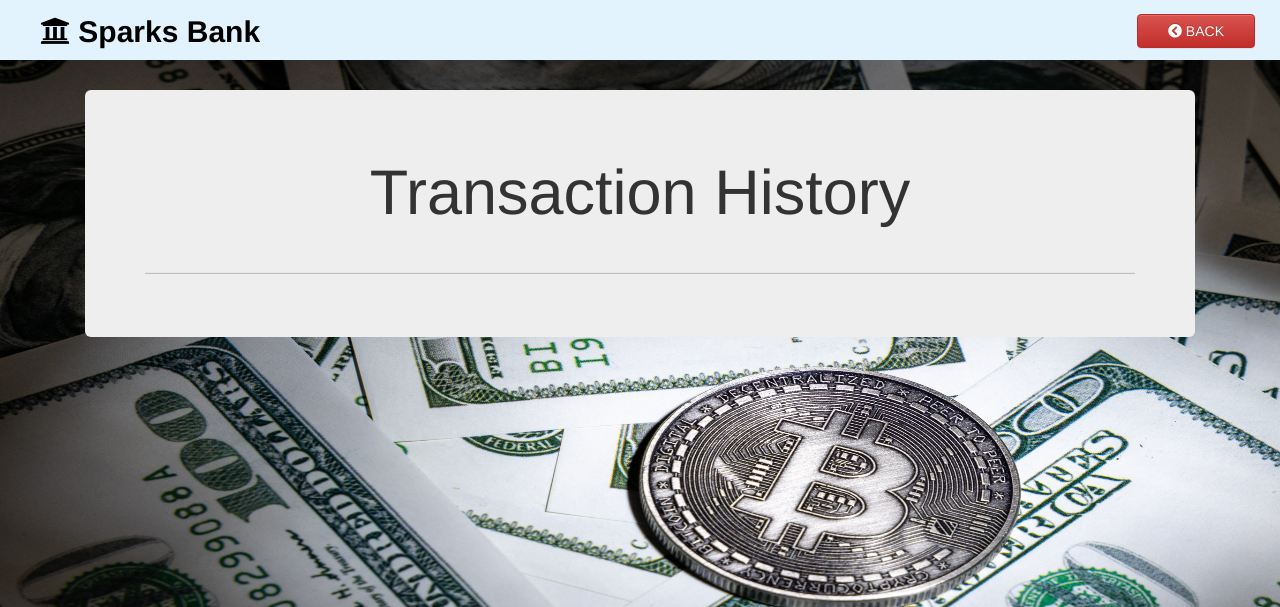
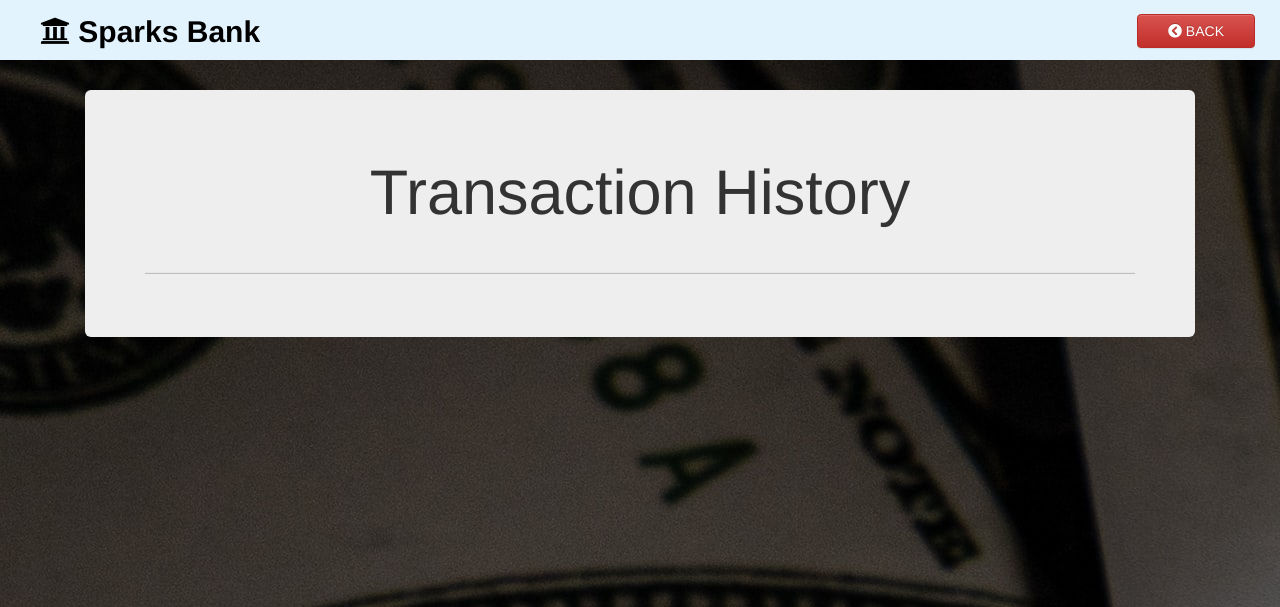
Before and after one commit to maheshpishe/Bank-System-Django, a Django app: page /history in a window 1280 px wide. Shown: the top 607 px of the page. Run offline with Django 3.2, Linux system fonts and the light colour scheme; data that the repository does not hold is empty; some libraries are stand-ins or nearby versions.

Commit message:
finallast

```diff
--- a/templates/acc.html
+++ b/templates/acc.html
@@ -7,8 +7,9 @@
 	body{
     background-image: url('{% static 'img7.jpg'%}');
     background-repeat: no-repeat;
-    background-size: 1800px 900px;
+    max-width:100%;height:auto;
     background-attachment: scroll;
+    width: 100%;
 
 
 }
@@ -128,6 +129,7 @@ section{
 <!DOCTYPE html>
 <html>
 <head>
+  <meta name="viewport" content="width=device-width, initial-scale=1.0">
 	<meta charset="utf-8">
 	<title>Account</title>
     <nav>
--- a/templates/base.html
+++ b/templates/base.html
@@ -1,6 +1,7 @@
 <!DOCTYPE html>
 <html>
 <head>
+	<meta name="viewport" content="width=device-width, initial-scale=1.0">
 	<meta charset="utf-8">
 	<title>Bank System</title>
 	<link href="https://cdn.jsdelivr.net/npm/bootstrap@5.0.2/dist/css/bootstrap.min.css" rel="stylesheet" integrity="sha384-EVSTQN3/azprG1Anm3QDgpJLIm9Nao0Yz1ztcQTwFspd3yD65VohhpuuCOmLASjC" crossorigin="anonymous">
--- a/templates/history.html
+++ b/templates/history.html
@@ -6,8 +6,9 @@
   body{
     background-image: url('{% static 'img8.jpg'%}');
     background-repeat: no-repeat;
-    background-size: 1800px 900px;
+    max-width:100%;height:auto;
     background-attachment: fixed;
+    width: 100%;
 
 
 }
@@ -116,6 +117,7 @@ section{
 <!DOCTYPE html>
 <html>
 <head>
+  <meta name="viewport" content="width=device-width, initial-scale=1.0">
 	<meta charset="utf-8">
 	<title>Account</title>
   <nav>
--- a/templates/home.html
+++ b/templates/home.html
@@ -19,8 +19,9 @@
 body{
     background-image: url('{% static 'img3.jpeg'%}');
     background-repeat: no-repeat;
-    background-size: 1800px 900px;
+    max-width:100%;height:auto;
     background-attachment: fixed;
+    width: 100%;
 
 
 }
@@ -151,7 +152,7 @@ section{
 <html>
 
 <head>
-  <meta name="viewport" content="width=device-width, initial-scale=1">
+  <meta name="viewport" content="width=device-width, initial-scale=1.0">
 	<meta charset="utf-8">
 	<title>Home</title>
   <link href="https://cdn.jsdelivr.net/npm/bootstrap@5.0.2/dist/css/bootstrap.min.css" rel="stylesheet" integrity="sha384-EVSTQN3/azprG1Anm3QDgpJLIm9Nao0Yz1ztcQTwFspd3yD65VohhpuuCOmLASjC" crossorigin="anonymous">
--- a/templates/transact.html
+++ b/templates/transact.html
@@ -20,8 +20,9 @@
 
 body{
     background-image: url('{% static 'img1.jpeg'%}');
+    width: 100%;
+    max-width:100%;height:auto;
     background-repeat: no-repeat;
-    background-size: 1800px 900px;
     background-attachment: fixed;
 
 
@@ -140,6 +141,7 @@ section{
 <!DOCTYPE html>
 <html>
 <head>
+  <meta name="viewport" content="width=device-width, initial-scale=1.0">
 	<meta charset="utf-8">
 	<title>Transaction</title>
   <nav>
```
